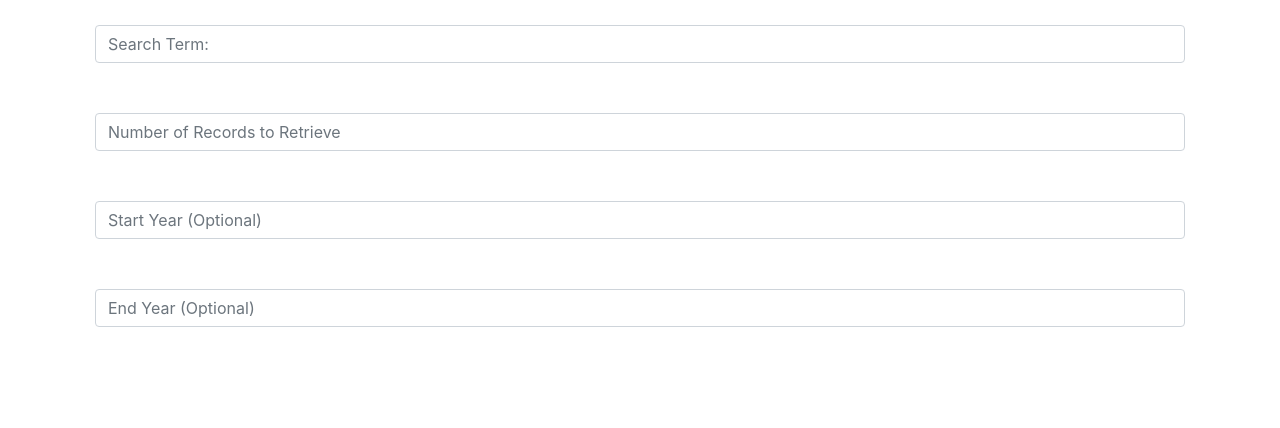
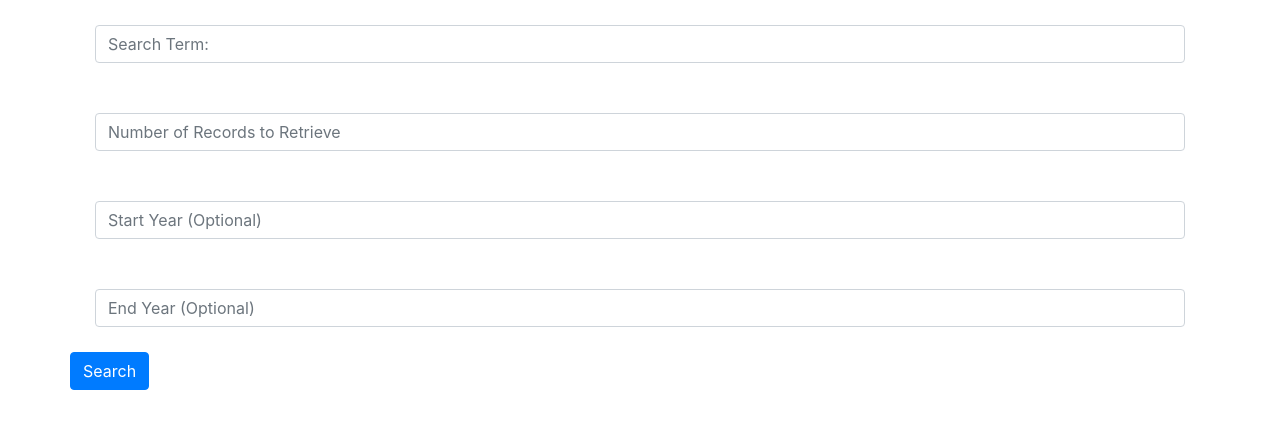
Before and after one commit to mtrupiano/NYT-search, a plain HTML site: page index.html in a window 1280 px wide. Drawn offline with nearby package versions, Linux system fonts and the light colour scheme.

Commit message:
added button for search

```diff
--- a/index.html
+++ b/index.html
@@ -42,6 +42,12 @@
             <input class="form-control" id="end-year-input" type="text" placeholder="End Year (Optional)">
           </div>
         </div>
+
+        <div class="row">
+          <div class="button-container">
+            <button type="submit" class="btn btn-primary">Search</button>
+          </div>
+        </div>
     </div>
 
     <!-- Optional JavaScript -->
```
